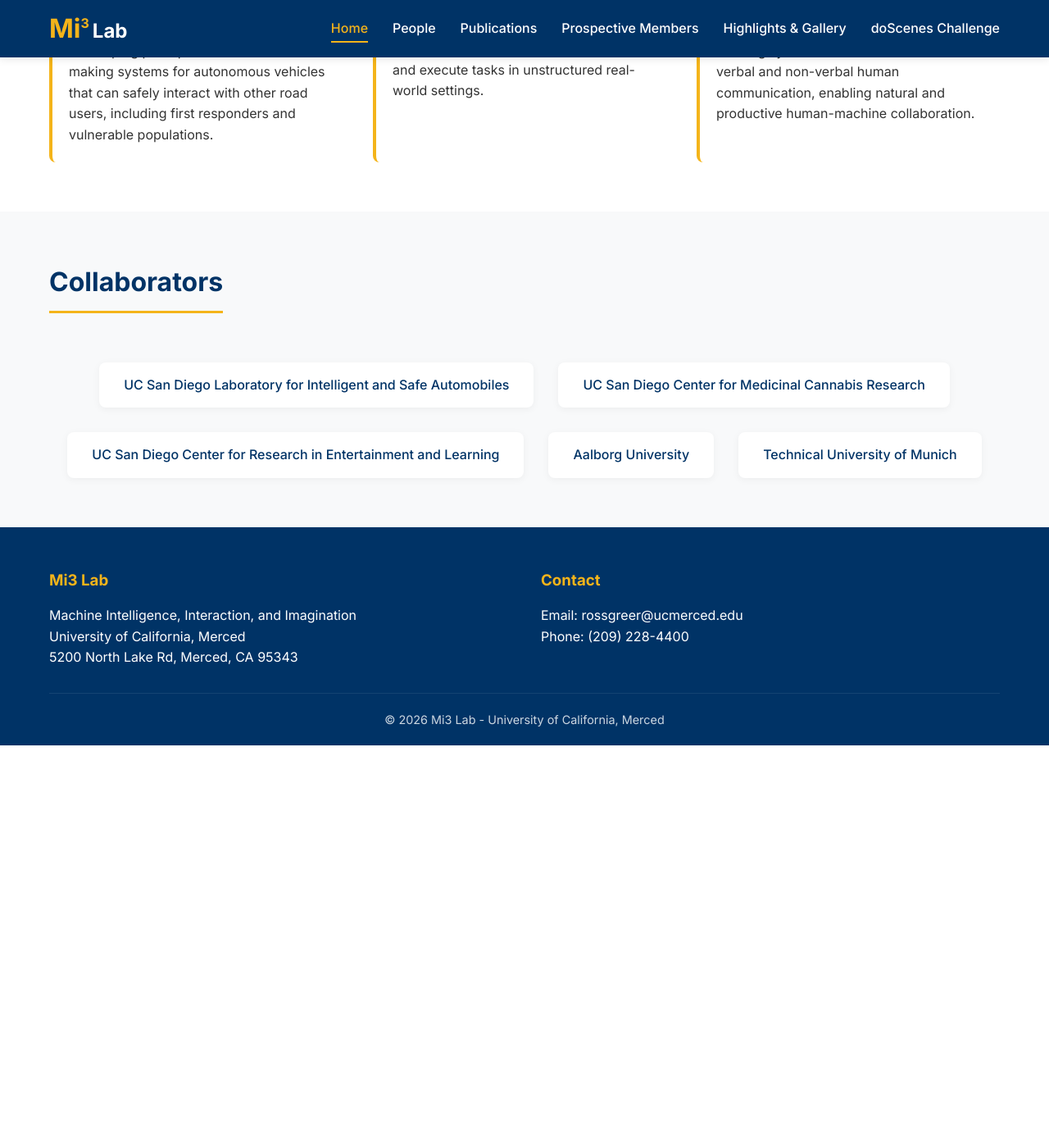
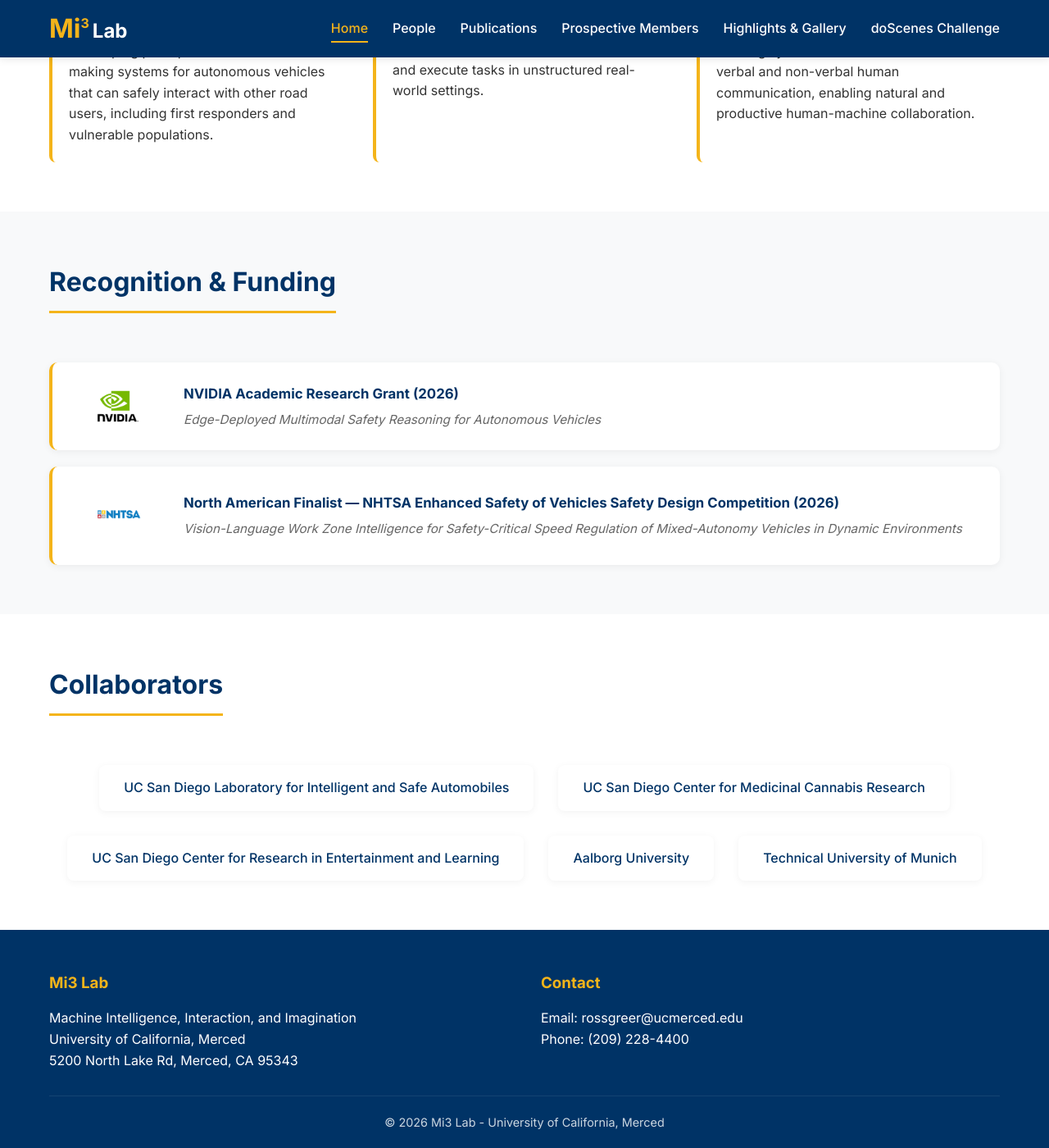
Before and after one commit to Mi3-Lab/mi3-lab.github.io, a Jekyll site: the page built from index.html, in a window 1280 px wide and 1400 px high, scrolled down 2077 px. Shown: the whole window at 82% size. Built offline with Jekyll 4.4.1, drawn with Linux system fonts in a browser that asks for light colours; before the commit the page ends 2986 px from its top, so only the background shows below that.

Commit message:
Add Recognition & Funding section with NVIDIA and NHTSA
- Add NVIDIA Academic Research Grant (2026) with logo
- Add NHTSA ESV Safety Design Competition North American Finalist with logo
- Add CSS for recognition section with card layout and responsive design

Co-Authored-By: Claude Sonnet 4.6 <noreply@anthropic.com>

```diff
--- a/assets/css/style.css
+++ b/assets/css/style.css
@@ -342,6 +342,63 @@ section:nth-child(even) {
   padding-bottom: 10px;
   margin-bottom: 25px;
   font-size: 1.75rem;
+}
+
+/* Recognition & Funding */
+.recognition-section {
+  padding: 60px 0;
+  background: var(--bg-color);
+}
+
+.recognition-list {
+  display: flex;
+  flex-direction: column;
+  gap: 20px;
+  margin-top: 30px;
+}
+
+.recognition-item {
+  display: flex;
+  align-items: center;
+  gap: 30px;
+  background: white;
+  border-radius: 10px;
+  padding: 25px 30px;
+  box-shadow: 0 2px 10px rgba(0,0,0,0.06);
+  border-left: 4px solid var(--secondary-color);
+}
+
+.recognition-logo {
+  flex-shrink: 0;
+  width: 100px;
+  display: flex;
+  align-items: center;
+  justify-content: center;
+}
+
+.recognition-logo img {
+  max-width: 100px;
+  max-height: 70px;
+  object-fit: contain;
+}
+
+.recognition-content h3 {
+  color: var(--primary-color);
+  font-size: 1.05rem;
+  margin-bottom: 6px;
+}
+
+.recognition-content p {
+  color: var(--text-light);
+  font-size: 0.95rem;
+}
+
+@media (max-width: 600px) {
+  .recognition-item {
+    flex-direction: column;
+    align-items: flex-start;
+    gap: 15px;
+  }
 }
 
 /* Collaborators */
--- a/index.html
+++ b/index.html
@@ -87,6 +87,32 @@ title: Home
   </div>
 </section>
 
+<section class="recognition-section">
+  <div class="container">
+    <h2 class="section-title">Recognition & Funding</h2>
+    <div class="recognition-list">
+      <div class="recognition-item">
+        <div class="recognition-logo">
+          <img src="/assets/images/logos/nvidia-logo-vert.png" alt="NVIDIA">
+        </div>
+        <div class="recognition-content">
+          <h3>NVIDIA Academic Research Grant (2026)</h3>
+          <p><em>Edge-Deployed Multimodal Safety Reasoning for Autonomous Vehicles</em></p>
+        </div>
+      </div>
+      <div class="recognition-item">
+        <div class="recognition-logo">
+          <img src="/assets/images/logos/nhtsa-brand.png" alt="NHTSA">
+        </div>
+        <div class="recognition-content">
+          <h3>North American Finalist — NHTSA Enhanced Safety of Vehicles Safety Design Competition (2026)</h3>
+          <p><em>Vision-Language Work Zone Intelligence for Safety-Critical Speed Regulation of Mixed-Autonomy Vehicles in Dynamic Environments</em></p>
+        </div>
+      </div>
+    </div>
+  </div>
+</section>
+
 <section class="collaborators-section">
   <div class="container">
     <h2 class="section-title">Collaborators</h2>
```
Also changed, not shown: assets/images/logos/nhtsa-brand.png (added), assets/images/logos/nvidia-logo-vert.png (added).
